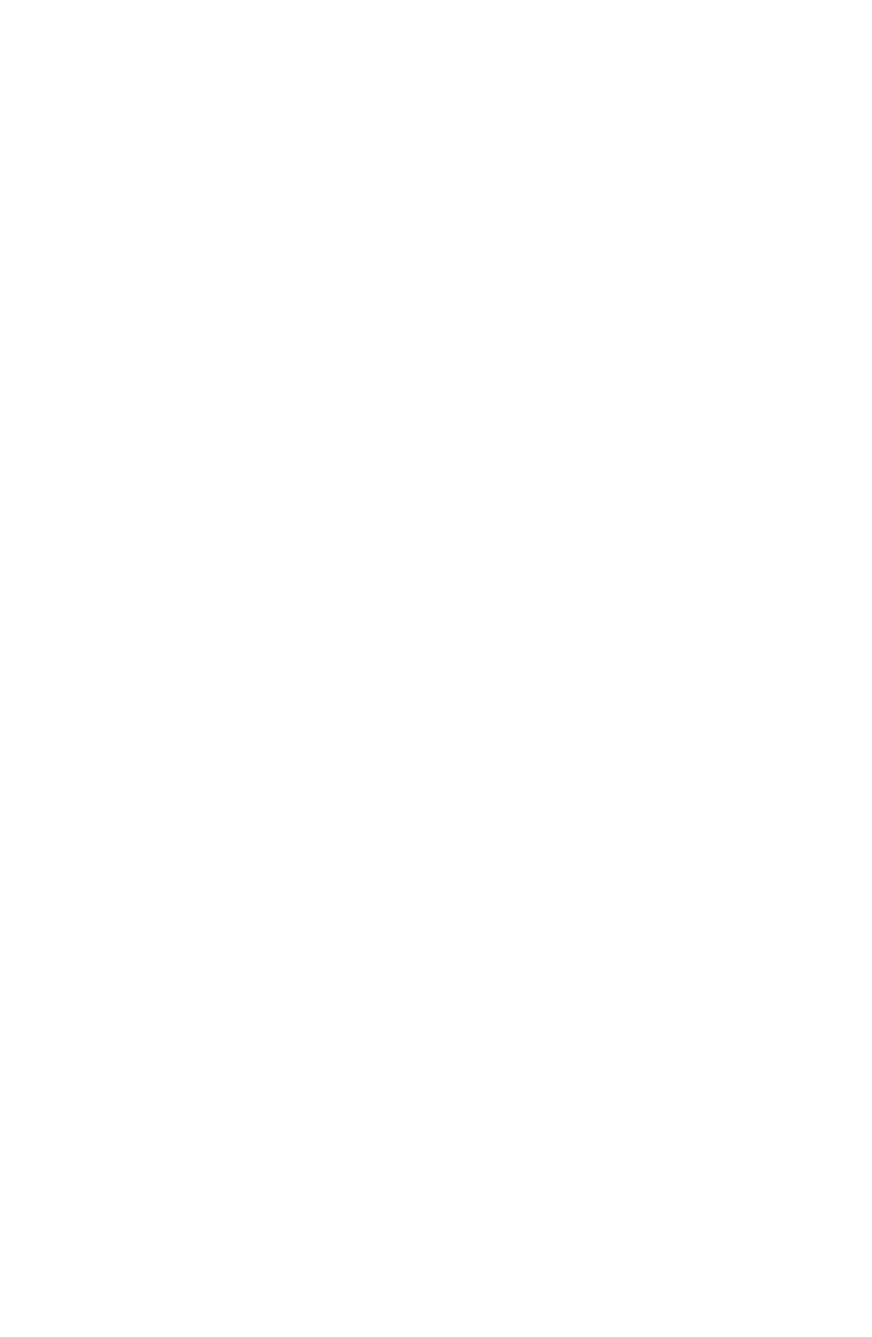
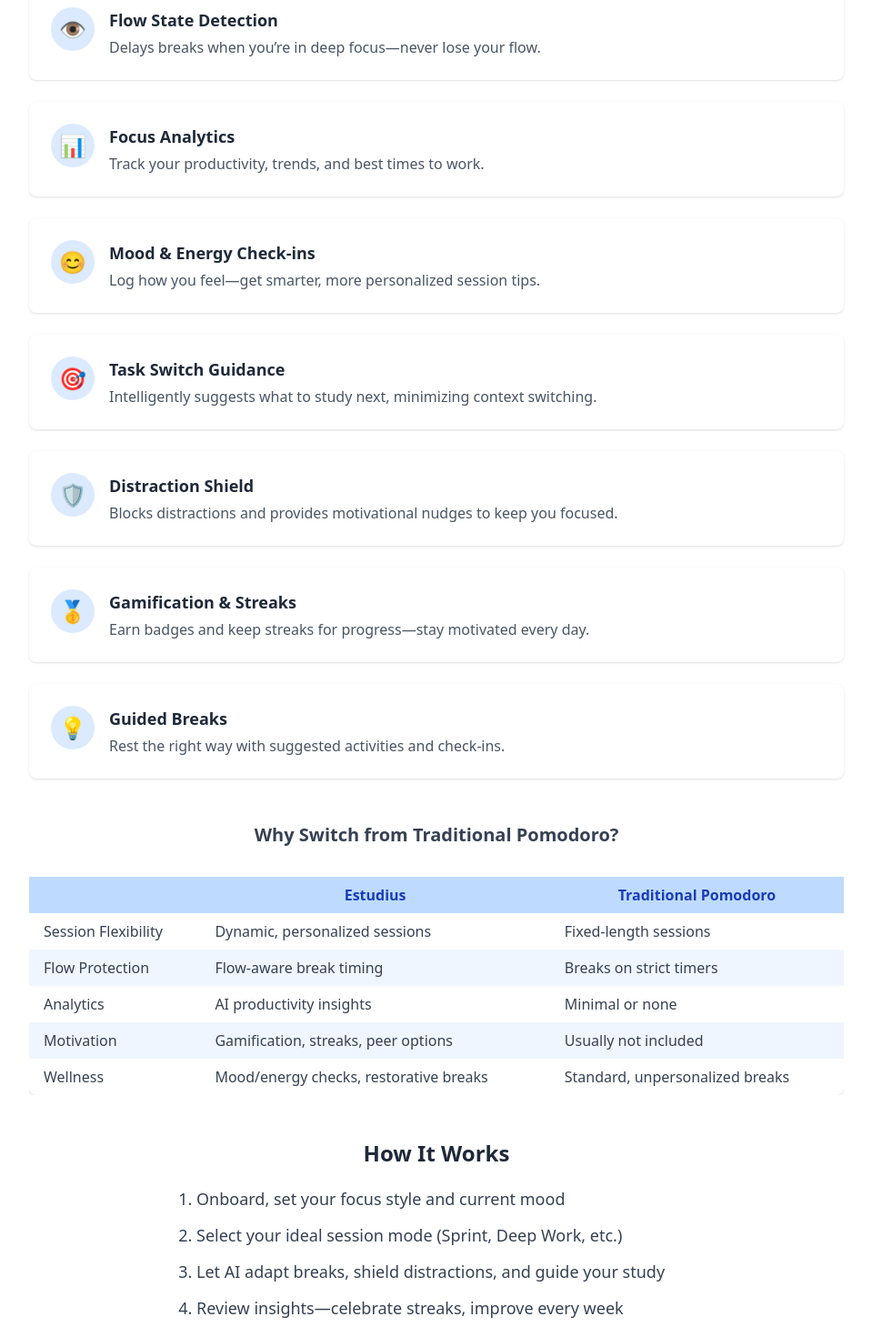
Before and after one commit to hibbychu/Estudius, a React (Vite) app in the folder apps/desktop/: page / in a window 1280 px wide. Shown: the part 980-2450 px from the top of the page at 91% size, without its empty margins (160-1119 px from the left). Before the commit the page ends 840 px from the top, so only its background shows below. Built offline with nearby package versions, Linux system fonts and the light colour scheme.

Commit message:
home info, dark mode fixes

```diff
--- a/apps/desktop/src/components/Timer.tsx
+++ b/apps/desktop/src/components/Timer.tsx
@@ -2,7 +2,7 @@
 
 // Dummy data for music. Replace src with your own mp3s in /public/music/
 const MUSIC_LIST = [
-  { name: "Sielnce", src: "" },
+  { name: "Silence", src: "" },
   { name: "Fire Crackling", src: "/music/focus/fire.mp3" },
   { name: "Rain", src: "/music/focus/rain.mp3" },
   { name: "Light-Rain", src: "/music/focus/light-rain.mp3" },
--- a/apps/desktop/src/pages/Home.tsx
+++ b/apps/desktop/src/pages/Home.tsx
@@ -26,6 +26,49 @@
     updatedTasks[index].completed = !updatedTasks[index].completed;
     setTaskList(updatedTasks);
   };
+
+  const features = [
+    {
+      icon: "⏰",
+      title: "AI-Adaptive Scheduler",
+      description: "Learns your focus stamina and optimizes session dynamics.",
+    },
+    {
+      icon: "👁️",
+      title: "Flow State Detection",
+      description: "Delays breaks when you’re in deep focus—never lose your flow.",
+    },
+    {
+      icon: "📊",
+      title: "Focus Analytics",
+      description: "Track your productivity, trends, and best times to work.",
+    },
+    {
+      icon: "😊",
+      title: "Mood & Energy Check-ins",
+      description: "Log how you feel—get smarter, more personalized session tips.",
+    },
+    {
+      icon: "🎯",
+      title: "Task Switch Guidance",
+      description: "Intelligently suggests what to study next, minimizing context switching.",
+    },
+    {
+      icon: "🛡️",
+      title: "Distraction Shield",
+      description: "Blocks distractions and provides motivational nudges to keep you focused.",
+    },
+    {
+      icon: "🥇",
+      title: "Gamification & Streaks",
+      description: "Earn badges and keep streaks for progress—stay motivated every day.",
+    },
+    {
+      icon: "💡",
+      title: "Guided Breaks",
+      description: "Rest the right way with suggested activities and check-ins.",
+    },
+  ];
 
   return (
     <section className="max-w-4xl mx-auto bg-sky-gradient">
@@ -82,6 +125,75 @@
           </ul>
         )}
       </div>
+
+      {/* Core Features */}
+      <h2 className="text-2xl font-bold mt-10 mb-4 text-gray-800 text-center dark:text-white">
+        Core Features
+      </h2>
+      <div className="grid grid-cols-1 md:grid-cols-2 gap-6 mb-12">
+        {features.map((feat) => (
+          <FeatureCard
+            key={feat.title}
+            icon={feat.icon}
+            title={feat.title}
+            description={feat.description}
+          />
+        ))}
+      </div>
+
+      {/* Why Estudius? Comparison Table */}
+      <h2 className="text-xl font-semibold my-8 text-center text-gray-700 dark:text-white">
+        Why Switch from Traditional Pomodoro?
+      </h2>
+      <div className="overflow-x-auto">
+        <table className="table-auto mx-auto border-collapse w-full md:w-3/4 bg-white shadow rounded-lg">
+          <thead>
+            <tr className="bg-blue-200 text-blue-800">
+              <th className="px-4 py-2"></th>
+              <th className="px-4 py-2 font-semibold">Estudius</th>
+              <th className="px-4 py-2 font-semibold">Traditional Pomodoro</th>
+            </tr>
+          </thead>
+          <tbody className="text-gray-700">
+            <tr>
+              <td className="px-4 py-2 font-medium">Session Flexibility</td>
+              <td className="px-4 py-2">Dynamic, personalized sessions</td>
+              <td className="px-4 py-2">Fixed-length sessions</td>
+            </tr>
+            <tr className="bg-blue-50">
+              <td className="px-4 py-2 font-medium">Flow Protection</td>
+              <td className="px-4 py-2">Flow-aware break timing</td>
+              <td className="px-4 py-2">Breaks on strict timers</td>
+            </tr>
+            <tr>
+              <td className="px-4 py-2 font-medium">Analytics</td>
+              <td className="px-4 py-2">AI productivity insights</td>
+              <td className="px-4 py-2">Minimal or none</td>
+            </tr>
+            <tr className="bg-blue-50">
+              <td className="px-4 py-2 font-medium">Motivation</td>
+              <td className="px-4 py-2">Gamification, streaks, peer options</td>
+              <td className="px-4 py-2">Usually not included</td>
+            </tr>
+            <tr>
+              <td className="px-4 py-2 font-medium">Wellness</td>
+              <td className="px-4 py-2">Mood/energy checks, restorative breaks</td>
+              <td className="px-4 py-2">Standard, unpersonalized breaks</td>
+            </tr>
+          </tbody>
+        </table>
+      </div>
+
+      {/* How It Works Steps */}
+      <h2 className="text-2xl font-bold mt-12 mb-5 text-center text-gray-800 dark:text-white">
+        How It Works
+      </h2>
+      <ol className="list-decimal pl-6 max-w-xl mx-auto text-gray-700 space-y-3 text-lg dark:text-white">
+        <li>Onboard, set your focus style and current mood</li>
+        <li>Select your ideal session mode (Sprint, Deep Work, etc.)</li>
+        <li>Let AI adapt breaks, shield distractions, and guide your study</li>
+        <li>Review insights—celebrate streaks, improve every week</li>
+      </ol>
     </section >
   );
 }
--- a/apps/desktop/src/pages/Insights.tsx
+++ b/apps/desktop/src/pages/Insights.tsx
@@ -3,7 +3,7 @@
 export default function Insights() {
   return (
     <main className="p-8 max-w-5xl mx-auto">
-      <h1 className="text-4xl font-bold mb-8 text-gray-900">Insights</h1>
+      <h1 className="text-4xl font-bold mb-8 text-gray-900 dark:text-white">Insights</h1>
 
       <div className="grid gap-8 md:grid-cols-2">
         <div className="bg-white p-6 rounded-lg shadow-md">
--- a/apps/desktop/src/pages/Settings.tsx
+++ b/apps/desktop/src/pages/Settings.tsx
@@ -1,12 +1,30 @@
-import React, { useState } from 'react';
+import React, { useState, useEffect } from 'react';
 
 export default function Settings() {
   const [notifications, setNotifications] = useState(true);
   const [darkMode, setDarkMode] = useState(false);
 
+  useEffect(() => {
+    const root = window.document.documentElement;
+    if (darkMode) {
+      root.classList.add('dark');
+      localStorage.setItem('theme', 'dark');
+    } else {
+      root.classList.remove('dark');
+      localStorage.setItem('theme', 'light');
+    }
+  }, [darkMode]);
+
+  useEffect(() => {
+    const stored = localStorage.getItem('theme');
+    if (stored === 'dark') {
+      setDarkMode(true);
+    }
+  }, []);
+
   return (
     <main className="p-8 max-w-2xl mx-auto">
-      <h1 className="text-4xl font-bold mb-8 text-gray-900">Settings</h1>
+      <h1 className="text-4xl font-bold mb-8 text-gray-900 dark:text-white">Settings</h1>
 
       <div className="space-y-6 bg-white p-6 rounded-lg shadow">
         <label className="flex items-center space-x-4">
```
